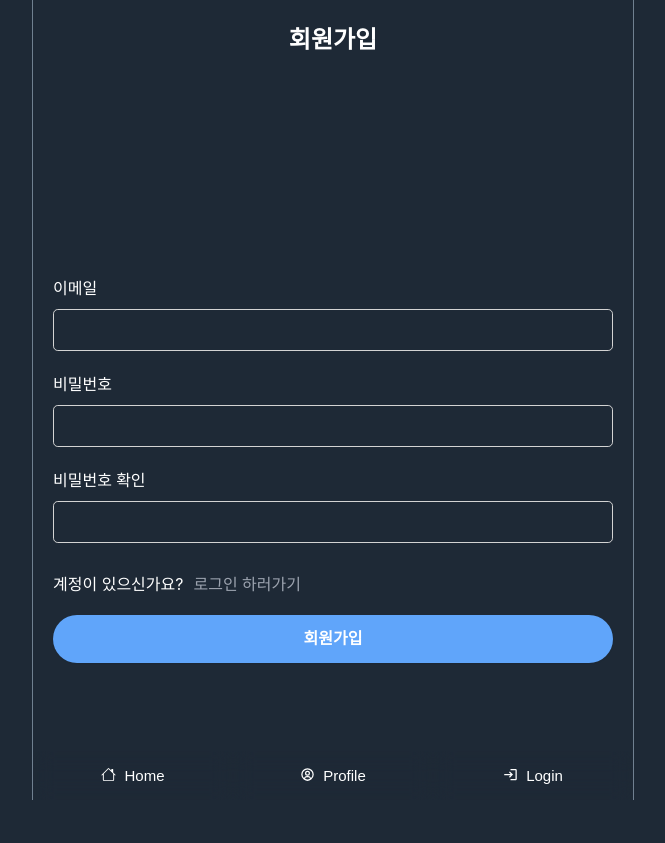
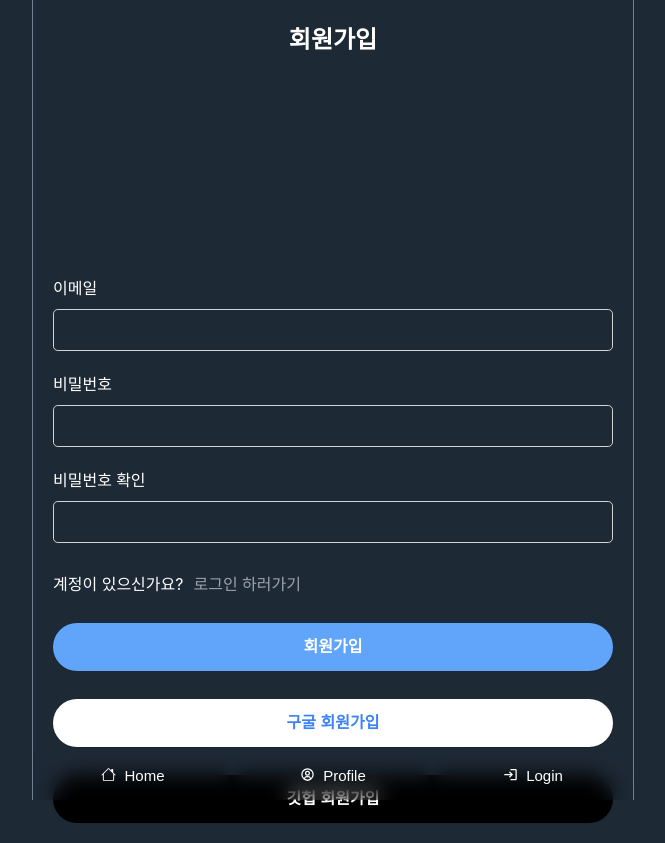
Before and after one commit to honeykikiki/fast-campus, a React (Create React App) app in the folder high-performance_large-scale_frontend/02-twitter/: page /users/signup in a window 1280 px wide. Shown: the whole page, without its empty margins (307-972 px from the left). Before the commit the page ends 800 px from the top, so only its background shows below. Built offline with nearby package versions, Linux system fonts and the light colour scheme; no server answers.

Commit message:
firebase를 이용한 Oauth 기능 추가 (google, github)

```diff
--- a/high-performance_large-scale_frontend/02-twitter/src/components/users/LoginForm.tsx
+++ b/high-performance_large-scale_frontend/02-twitter/src/components/users/LoginForm.tsx
@@ -1,4 +1,10 @@
-import { getAuth, signInWithEmailAndPassword } from 'firebase/auth';
+import {
+  GithubAuthProvider,
+  GoogleAuthProvider,
+  getAuth,
+  signInWithEmailAndPassword,
+  signInWithPopup,
+} from 'firebase/auth';
 import { app } from 'firebaseApp';
 import { useState } from 'react';
 import { Link, useNavigate } from 'react-router-dom';
@@ -47,6 +53,34 @@ export default function LoginForm() {
       toast.error('로그인 실패\n다시한번 해주세요.');
     }
   };
+  const onClickSnsLogin = async (e: any) => {
+    const {
+      target: { name },
+    } = e;
+
+    let provider;
+    const auth = getAuth(app);
+
+    if (name === 'google') {
+      provider = new GoogleAuthProvider();
+    }
+    if (name === 'github') {
+      provider = new GithubAuthProvider();
+    }
+
+    await signInWithPopup(
+      auth,
+      provider as GithubAuthProvider | GoogleAuthProvider
+    )
+      .then((res) => {
+        console.log(res);
+        toast.success('로그인 성공');
+      })
+      .catch((err) => {
+        const errorMsg = err.message;
+        toast.error(errorMsg);
+      });
+  };
 
   return (
     <form onSubmit={onSubmit} className="form form--lg">
@@ -84,7 +118,7 @@ export default function LoginForm() {
 
       <div className="form__block">
         계정이 없으신가요?
-        <Link to="users/signup" className="form__link">
+        <Link to="/users/signup" className="form__link">
           회원가입 하러가기
         </Link>
       </div>
@@ -97,6 +131,26 @@ export default function LoginForm() {
           로그인
         </button>
       </div>
+      <div className="form__block--lg">
+        <button
+          type="button"
+          className="form__btn-google"
+          name="google"
+          onClick={onClickSnsLogin}
+        >
+          구굴 로그인
+        </button>
+      </div>
+      <div className="form__block--lg">
+        <button
+          type="button"
+          className="form__btn-github"
+          name="github"
+          onClick={onClickSnsLogin}
+        >
+          깃헙 로그인
+        </button>
+      </div>
     </form>
   );
 }
--- a/high-performance_large-scale_frontend/02-twitter/src/components/users/SignupForm.tsx
+++ b/high-performance_large-scale_frontend/02-twitter/src/components/users/SignupForm.tsx
@@ -1,6 +1,12 @@
-import { createUserWithEmailAndPassword, getAuth } from 'firebase/auth';
+import {
+  createUserWithEmailAndPassword,
+  getAuth,
+  signInWithPopup,
+  GoogleAuthProvider,
+  GithubAuthProvider,
+} from 'firebase/auth';
 import { app } from 'firebaseApp';
-import { useState } from 'react';
+import React, { useState } from 'react';
 import { Link, useNavigate } from 'react-router-dom';
 import { toast } from 'react-toastify';
 
@@ -61,6 +67,35 @@ export default function SignupForm() {
     }
   };
 
+  const onClickSnsLogin = async (e: any) => {
+    const {
+      target: { name },
+    } = e;
+
+    let provider;
+    const auth = getAuth(app);
+
+    if (name === 'google') {
+      provider = new GoogleAuthProvider();
+    }
+    if (name === 'github') {
+      provider = new GithubAuthProvider();
+    }
+
+    await signInWithPopup(
+      auth,
+      provider as GithubAuthProvider | GoogleAuthProvider
+    )
+      .then((res) => {
+        console.log(res);
+        toast.success('로그인 성공');
+      })
+      .catch((err) => {
+        const errorMsg = err.message;
+        toast.error(errorMsg);
+      });
+  };
+
   return (
     <form onSubmit={onSubmit} className="form form--lg">
       <div className="form__title">회원가입</div>
@@ -99,8 +134,8 @@ export default function SignupForm() {
           onChange={onChange}
         />
       </div>
+
       {/* 에러가 있는겨우 */}
-
       {error && error.length > 0 && (
         <div className="form__block">
           <div className="form__error">{error}</div>
@@ -112,7 +147,7 @@ export default function SignupForm() {
           로그인 하러가기
         </Link>
       </div>
-      <div className="form__block">
+      <div className="form__block--lg">
         <button
           type="submit"
           className="form__btn-submit"
@@ -121,6 +156,26 @@ export default function SignupForm() {
           회원가입
         </button>
       </div>
+      <div className="form__block--lg">
+        <button
+          type="button"
+          className="form__btn-google"
+          name="google"
+          onClick={onClickSnsLogin}
+        >
+          구굴 회원가입
+        </button>
+      </div>
+      <div className="form__block--lg">
+        <button
+          type="button"
+          className="form__btn-github"
+          name="github"
+          onClick={onClickSnsLogin}
+        >
+          깃헙 회원가입
+        </button>
+      </div>
     </form>
   );
 }
--- a/high-performance_large-scale_frontend/02-twitter/src/index.scss
+++ b/high-performance_large-scale_frontend/02-twitter/src/index.scss
@@ -299,7 +299,7 @@ div {
     cursor: pointer;
     font-size: 16px;
     margin: 0 auto;
-    color: white;
+    color: $white;
     background-color: $primaryColor;
 
     &:hover,
@@ -322,4 +322,26 @@ div {
   &__error {
     color: $danger;
   }
+
+  &__btn-google {
+    @extend .form__btn-submit;
+    background-color: $white;
+    color: $activeBorder;
+    &:focus,
+    &:hover {
+      background-color: $primaryColor;
+      color: $white;
+    }
+  }
+
+  &__btn-github {
+    @extend .form__btn-submit;
+    background-color: black;
+    color: $white;
+    &:focus,
+    &:hover {
+      background-color: $activeBackground;
+      color: $white;
+    }
+  }
 }
```
